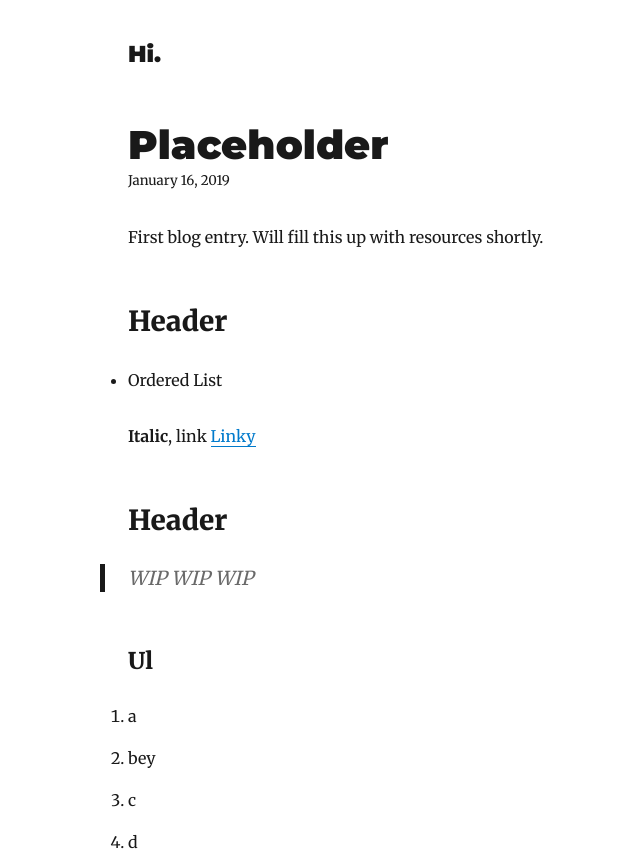
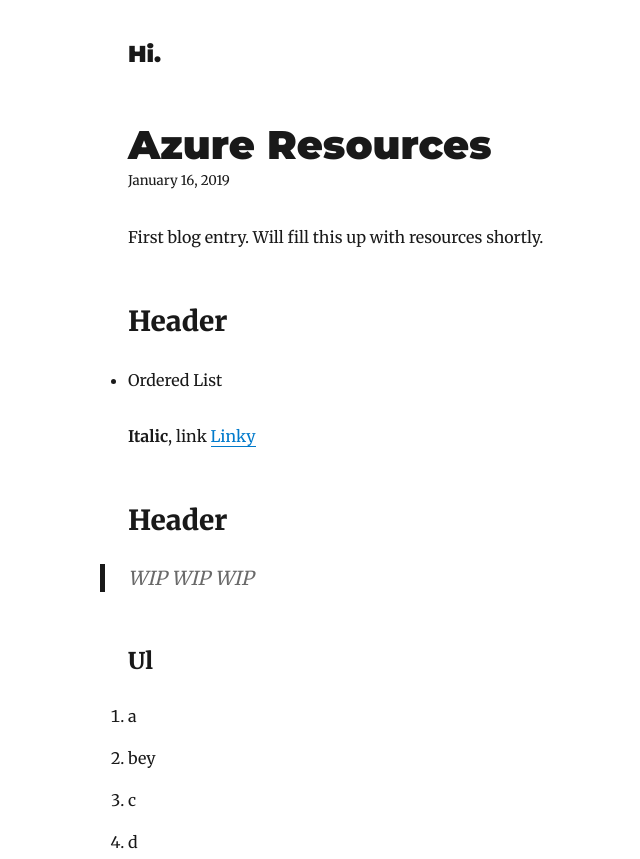
Before and after one commit to danbosscher/bosscher, a Gatsby site: page /hi-folks/ in a window 1280 px wide. Shown: the top 859 px of the page, without its empty margins (197-837 px from the left). Built offline with nearby package versions, Linux system fonts and the light colour scheme; Gatsby itself is replaced by a stand-in of ours; some packages are replaced by stand-ins of ours.

Commit message:
Still WIP

```diff
--- a/content/blog/hi-folks/index.md
+++ b/content/blog/hi-folks/index.md
@@ -1,5 +1,5 @@
 ---
-title: Placeholder
+title: Azure Resources
 date: '2019-01-16T12:38:05'
 ---
 
```
